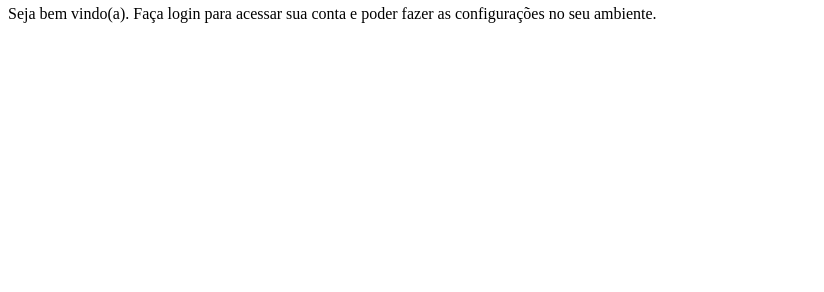
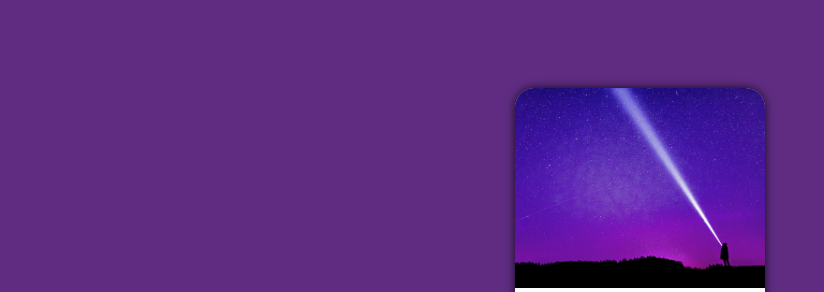
Before and after one commit to mendoncabreno/Login, a plain HTML site: page index.html in a window 1280 px wide. Shown: the part 62-354 px from the top of the page, without its empty margins (0-824 px from the left). Drawn offline with Linux system fonts and the light colour scheme.

Commit message:
atualização projeto login

```diff
--- a/estilos/style.css
+++ b/estilos/style.css
@@ -5,3 +5,49 @@
    verde: #49a09d
    lilas: #5f2c82
    */
+
+   * {
+    font-family: system-ui, -apple-system, BlinkMacSystemFont, 'Segoe UI', Roboto, Oxygen, Ubuntu, Cantarell, 'Open Sans', 'Helvetica Neue', sans-serif;
+    padding: 0px;
+    margin: 0px;
+    box-sizing: border-box;
+   }
+
+   body, html {
+    background-color: #5f2c82 ;
+    height: 100vh;
+    width: 100vw;
+   }
+
+main {
+    height: 100vh;
+    width: 100vw;
+    position: relative;
+}
+
+#login {
+    position: absolute;
+    top: 50%;
+    left: 50%;
+    transform: translate(-50%, -50%);
+    overflow: hidden;
+
+    background-color: white;
+    width: 250px;
+    height: 500px;
+    border-radius: 20px;
+    box-shadow: 0px 0px 10px rgba(0, 0, 0, 0.801);
+}
+
+#login > #imagem {
+    display: block;
+    background: #5f2c82 url(../imagens/pexels-umkreisel-app-957040\ \(1\).jpg) no-repeat;
+    background-size: cover;
+    height: 200px;
+    background-position: right bottom;
+}
+
+#login > #formulario {
+    display: block;
+    padding: 10px;
+}
```
Also changed, not shown: index.html (line endings or trailing spaces).
